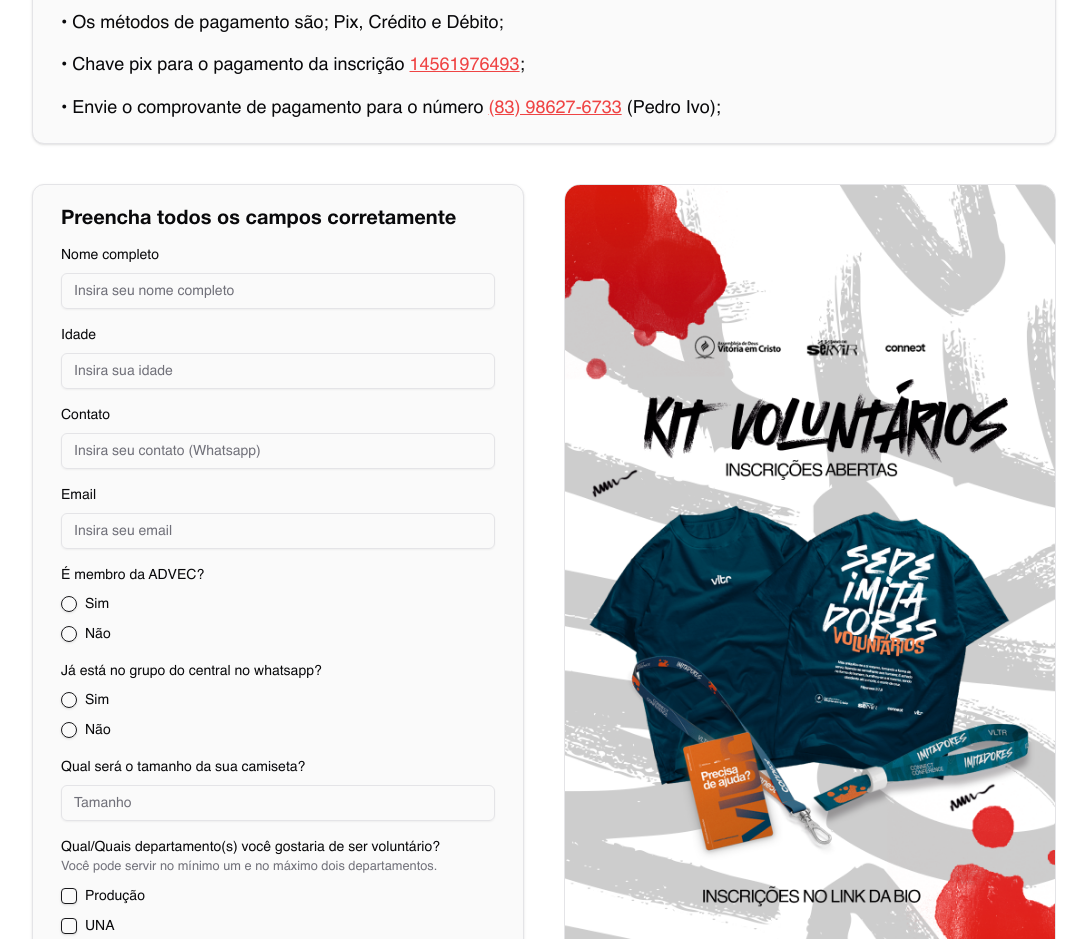
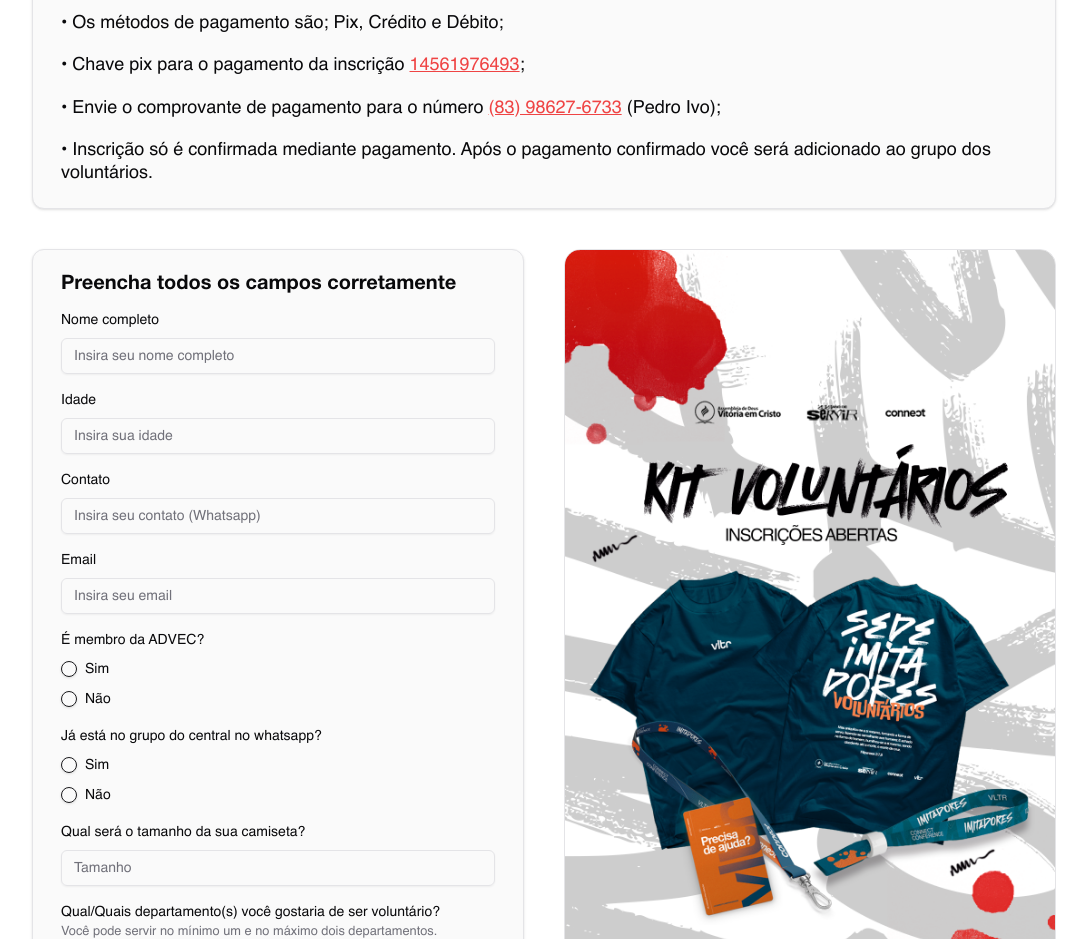
Before and after one commit to pelucs/connectmovement, a Next.js app: page / in a window 1280 px wide. Shown: the part 1200-2139 px from the top of the page, without its empty margins (96-1183 px from the left). Built offline with nearby package versions, Linux system fonts and the light colour scheme; a web font is replaced by a local one.

Commit message:
observation add

```diff
--- a/src/app/page.tsx
+++ b/src/app/page.tsx
@@ -143,6 +143,10 @@ export default function Home() {
               <span className="leading-tight">
                 • Envie o comprovante de pagamento para o número <span className="underline text-red-500">(83) 98627-6733</span> (Pedro Ivo);
               </span>
+
+              <span className="leading-tight">
+                • Inscrição só é confirmada mediante pagamento. Após o pagamento confirmado você será adicionado ao grupo dos voluntários.
+              </span>
             </div>
           </div>
 
```
